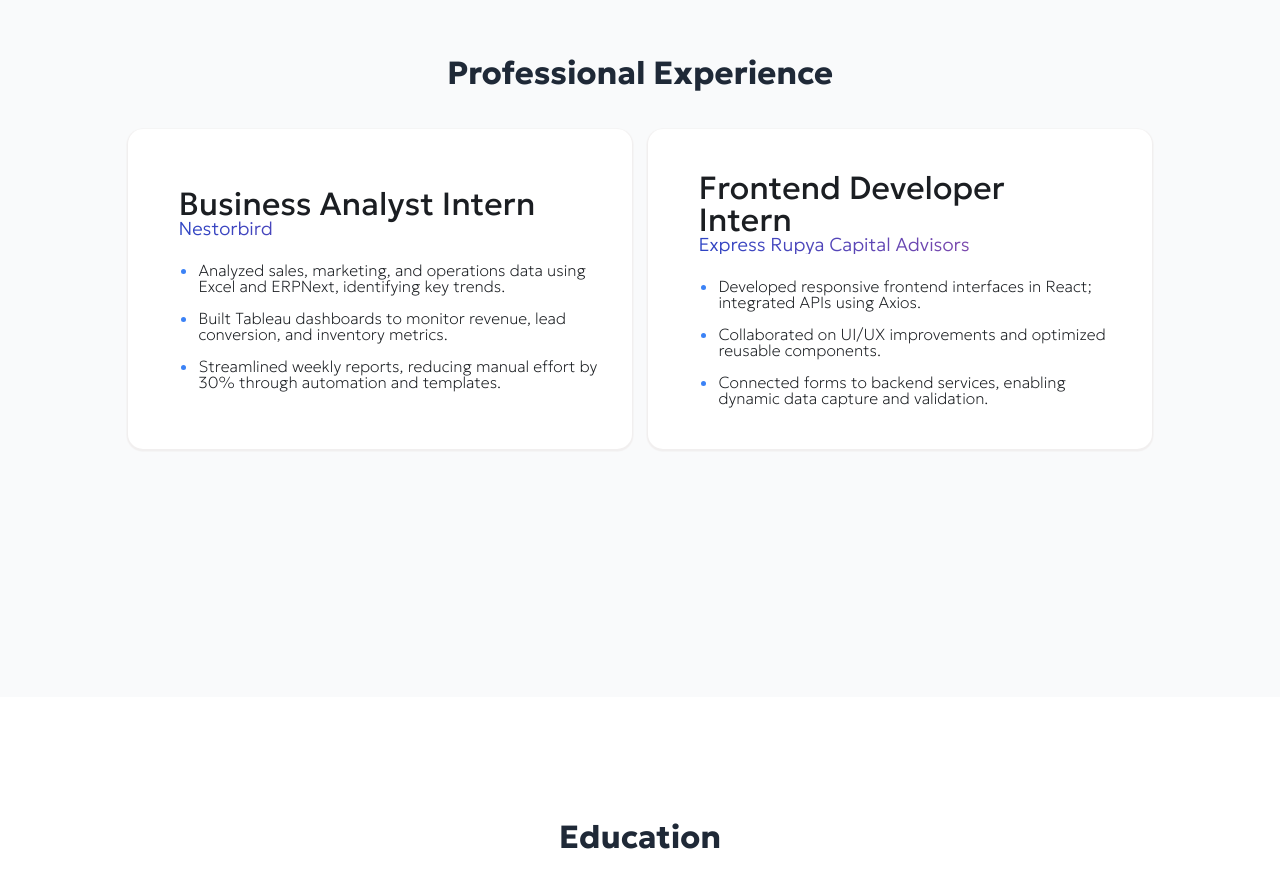
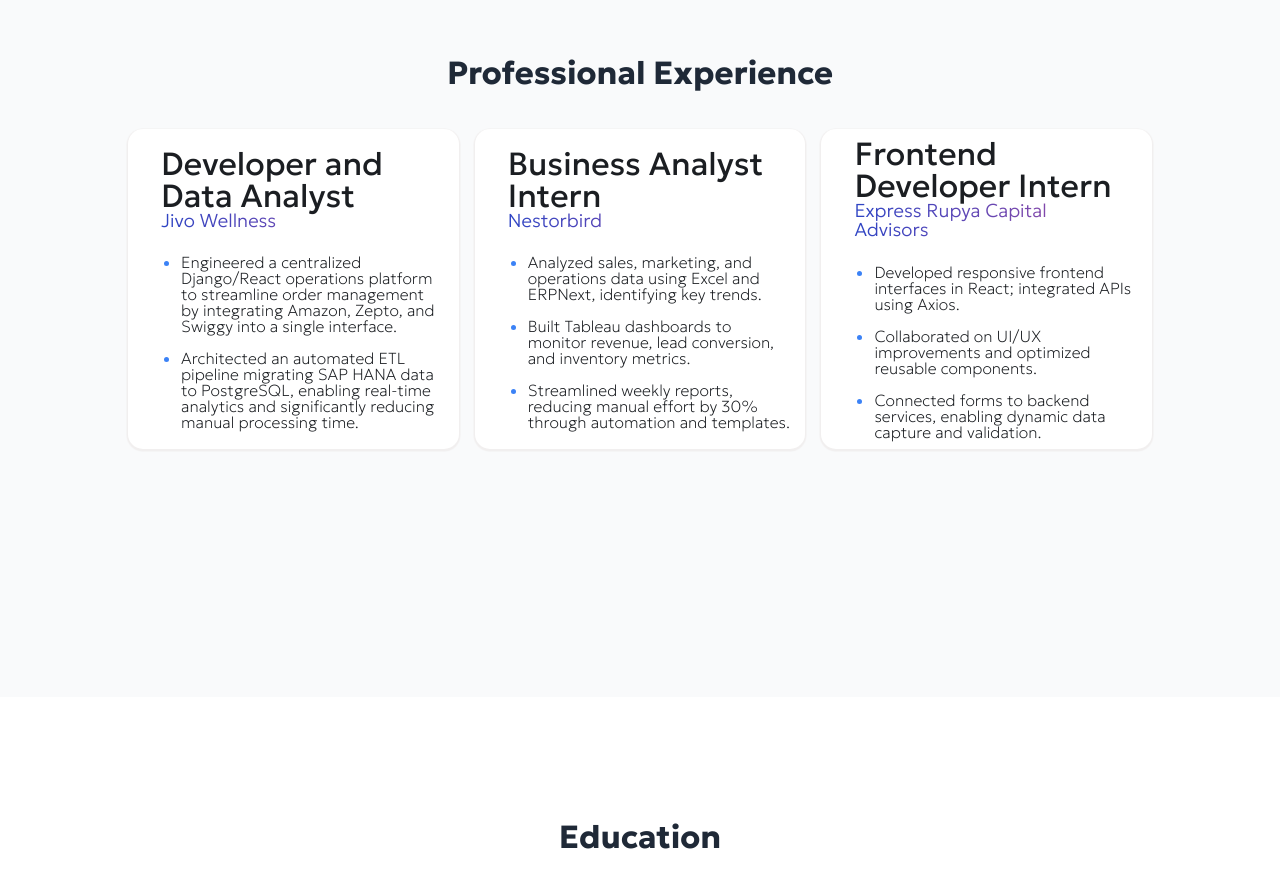
Before and after one commit to Harshit-625/Harshit-Singh-Portfolio, a React (Create React App) app: page / in a window 1280 px wide. Shown: the part 3660-4547 px from the top of the page. Built offline with nearby package versions, Linux system fonts and the light colour scheme.

Commit message:
Experienced Added

```diff
--- a/src/Components/Content/section5.jsx
+++ b/src/Components/Content/section5.jsx
@@ -4,6 +4,14 @@
 
 
 const experiences = [
+      {
+    designation: "Developer and Data Analyst",
+    company: "Jivo Wellness",
+    work: [
+      "Engineered a centralized Django/React operations platform to streamline order management by integrating Amazon, Zepto, and Swiggy into a single interface.",
+      "Architected an automated ETL pipeline migrating SAP HANA data to PostgreSQL, enabling real-time analytics and significantly reducing manual processing time.",
+    ],
+  },
   {
     designation: "Business Analyst Intern",
     company: "Nestorbird",
@@ -22,6 +30,7 @@
       "Connected forms to backend services, enabling dynamic data capture and validation.",
     ],
   },
+
 ];
 
 
```
